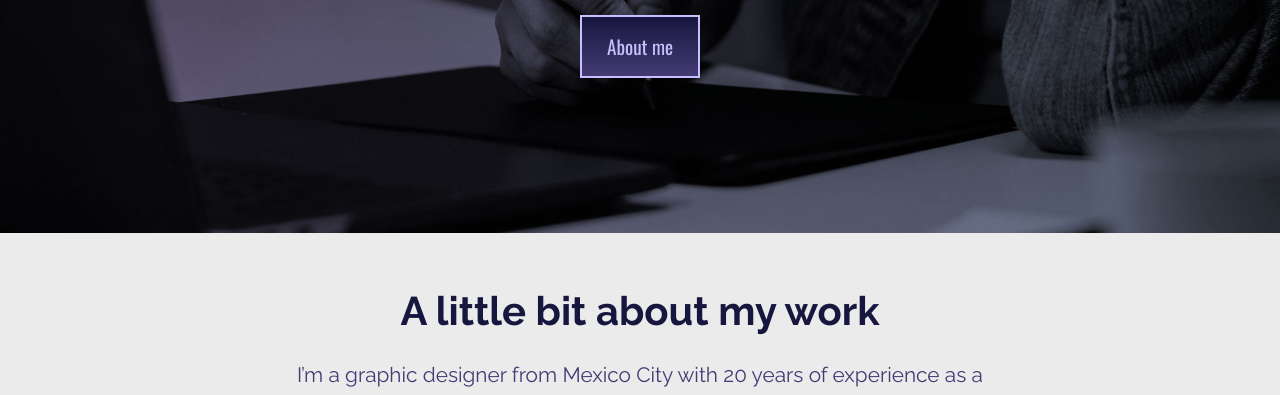
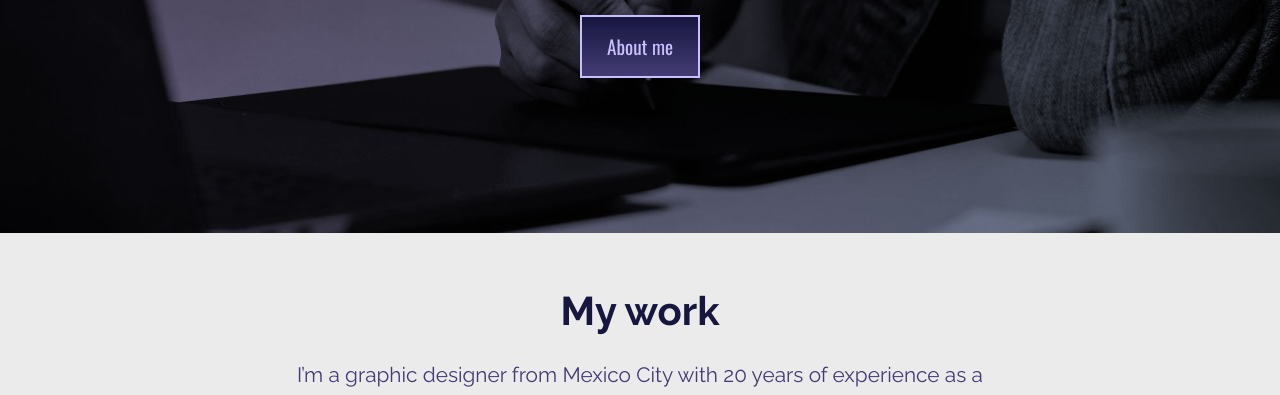
Before and after one commit to PahoDeloula/portfolio, a plain HTML site: page index.html in a window 1280 px wide. Shown: the part 557-952 px from the top of the page. Drawn offline with nearby package versions, Linux system fonts and the light colour scheme.

Commit message:
actualizacion

```diff
--- a/index.html
+++ b/index.html
@@ -49,7 +49,7 @@
 	</main>
 	<section class="light__description">
 		<div class="information">
-			<h3 class="information__title">A little bit about my work</h3>
+			<h3 class="information__title">My work</h3>
 			<p class="information__txt">I’m a graphic designer from Mexico City with 20 years of experience as a designer, which is my passion. I love to work with projects related to digital, print, and web design, social media graphics and videos.</p>
 			<div class="intro__content"><a href="./files/CV-English.pdf" target="_blank" class="intro__btn">Download my CV</a></div>
 		</div>
```
